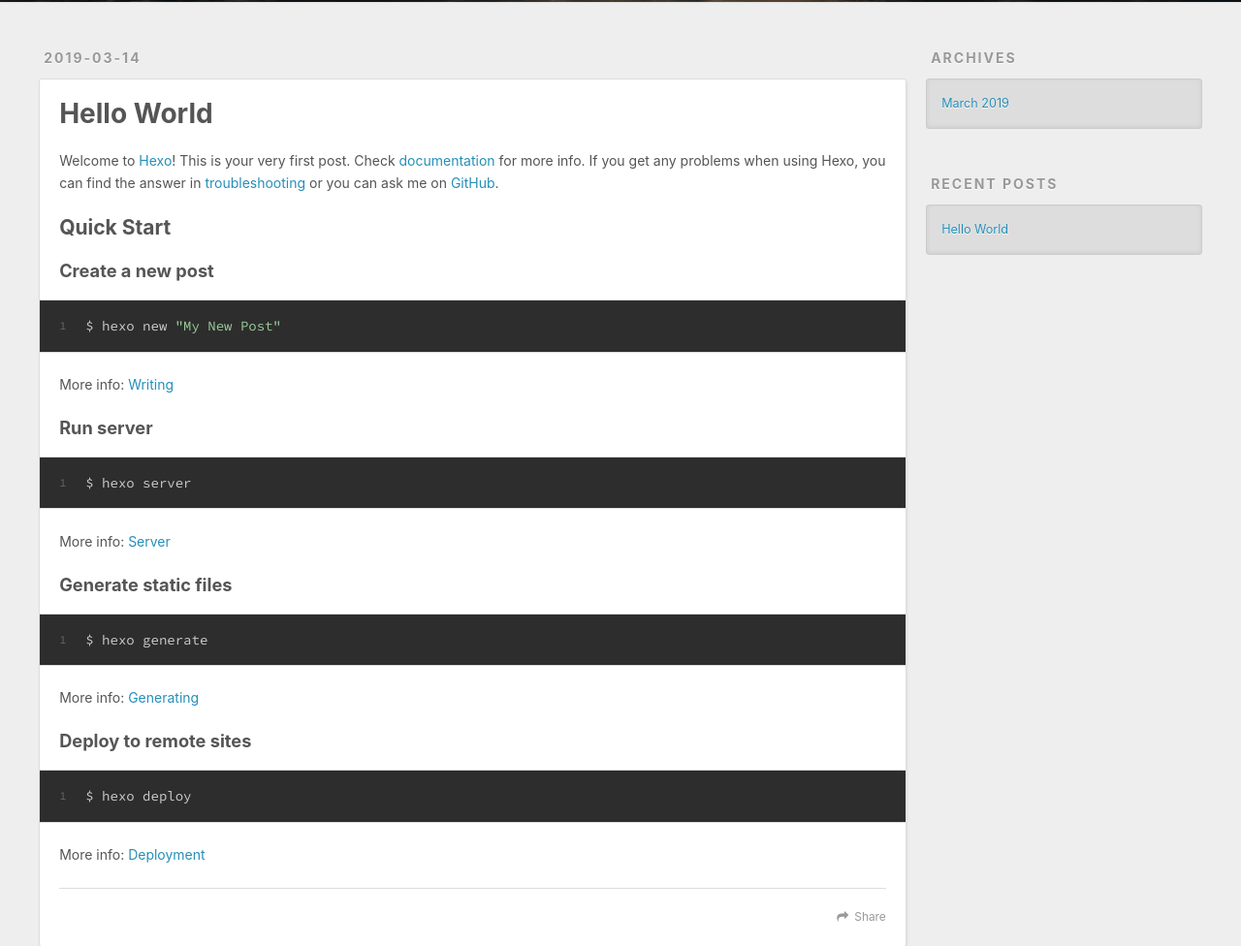
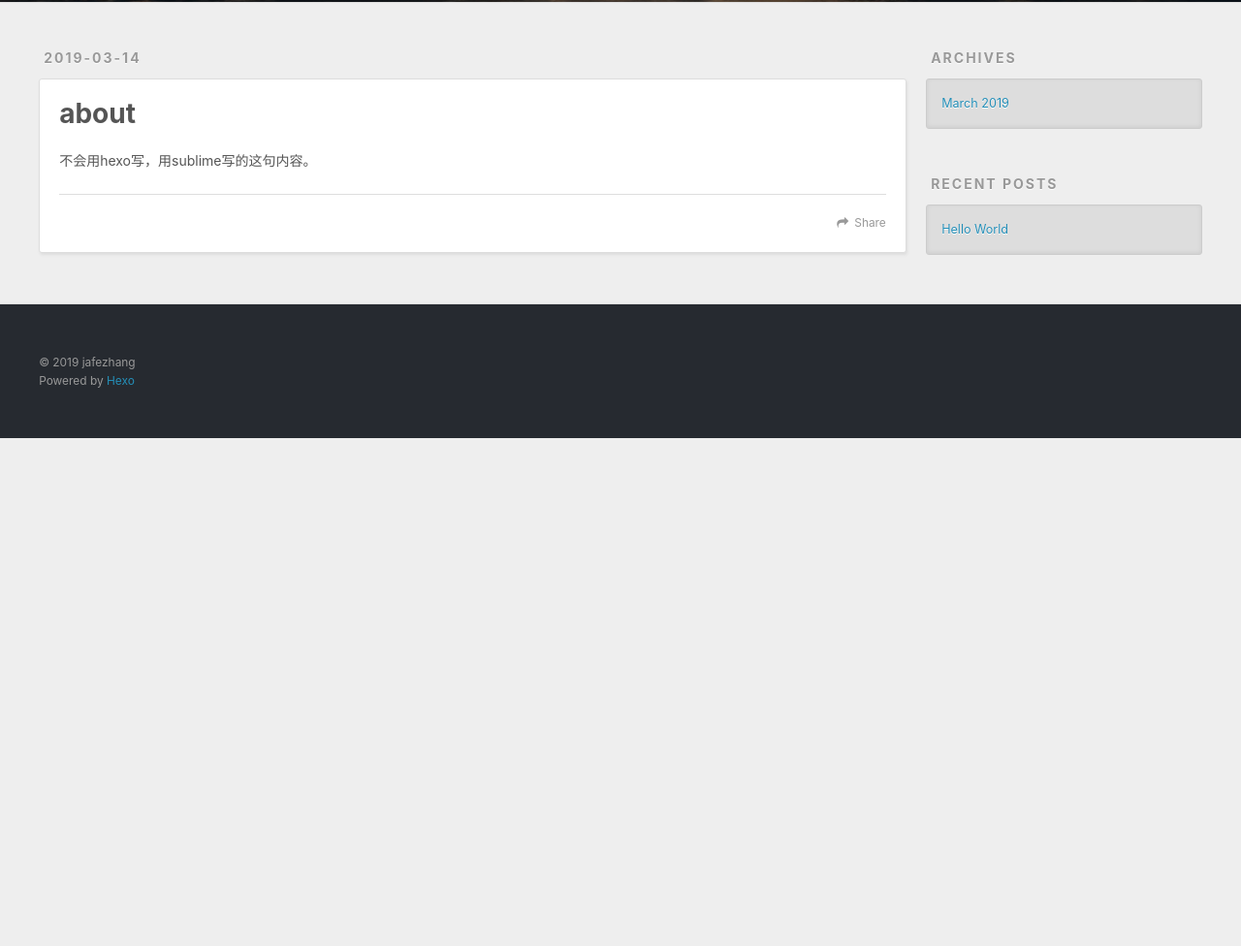
Before and after one commit to jafezhang/jafezhang.github.io, a plain HTML site: page about/index.html in a window 1280 px wide. Shown: the part 298-1274 px from the top of the page at 97% size. After the commit the page ends 800 px from the top, so only its background shows below. Drawn offline with nearby package versions, Linux system fonts and the light colour scheme.

Commit message:
Site updated: 2019-03-14 14:06:15

```diff
--- a/index.html
+++ b/about/index.html
@@ -5,19 +5,20 @@
 
 
 
-  <title>Weibaji blog</title>
+  <title>about | Weibaji blog</title>
   <meta name="viewport" content="width=device-width, initial-scale=1, maximum-scale=1">
-  <meta name="description" content="hexo+git+github">
+  <meta name="description" content="不会用hexo写，用sublime写的这句内容。">
 <meta name="keywords" content="hexo,git,npm,github">
 <meta property="og:type" content="website">
-<meta property="og:title" content="Weibaji blog">
-<meta property="og:url" content="http://jafezhang.github.io/index.html">
+<meta property="og:title" content="about">
+<meta property="og:url" content="http://jafezhang.github.io/about/index.html">
 <meta property="og:site_name" content="Weibaji blog">
-<meta property="og:description" content="hexo+git+github">
+<meta property="og:description" content="不会用hexo写，用sublime写的这句内容。">
 <meta property="og:locale" content="cn">
+<meta property="og:updated_time" content="2019-03-14T06:05:55.543Z">
 <meta name="twitter:card" content="summary">
-<meta name="twitter:title" content="Weibaji blog">
-<meta name="twitter:description" content="hexo+git+github">
+<meta name="twitter:title" content="about">
+<meta name="twitter:description" content="不会用hexo写，用sublime写的这句内容。">
 
     <link rel="alternate" href="/atom.xml" title="Weibaji blog" type="application/atom+xml">
 
@@ -68,12 +69,10 @@
   </div>
 </header>
       <div class="outer">
-        <section id="main">
-
-    <article id="post-hello-world" class="article article-type-post" itemscope itemprop="blogPost">
+        <section id="main"><article id="page-" class="article article-type-page" itemscope itemprop="blogPost">
   <div class="article-meta">
-    <a href="/2019-03-14-hello-world.html" class="article-date">
-  <time datetime="2019-03-14T05:17:59.265Z" itemprop="datePublished">2019-03-14</time>
+    <a href="/about/index.html" class="article-date">
+  <time datetime="2019-03-14T06:03:02.000Z" itemprop="datePublished">2019-03-14</time>
 </a>
 
   </div>
@@ -83,8 +82,8 @@
       <header class="article-header">
 
 
-    <h1 itemprop="name">
-      <a class="article-title" href="/2019-03-14-hello-world.html">Hello World</a>
+    <h1 class="article-title" itemprop="name">
+      about
     </h1>
 
 
@@ -92,30 +91,20 @@
 
     <div class="article-entry" itemprop="articleBody">
 
-        <p>Welcome to <a href="https://hexo.io/" target="_blank" rel="noopener">Hexo</a>! This is your very first post. Check <a href="https://hexo.io/docs/" target="_blank" rel="noopener">documentation</a> for more info. If you get any problems when using Hexo, you can find the answer in <a href="https://hexo.io/docs/troubleshooting.html" target="_blank" rel="noopener">troubleshooting</a> or you can ask me on <a href="https://github.com/hexojs/hexo/issues" target="_blank" rel="noopener">GitHub</a>.</p>
-<h2 id="Quick-Start"><a href="#Quick-Start" class="headerlink" title="Quick Start"></a>Quick Start</h2><h3 id="Create-a-new-post"><a href="#Create-a-new-post" class="headerlink" title="Create a new post"></a>Create a new post</h3><figure class="highlight bash"><table><tr><td class="gutter"><pre><span class="line">1</span><br></pre></td><td class="code"><pre><span class="line">$ hexo new <span class="string">"My New Post"</span></span><br></pre></td></tr></table></figure>
-<p>More info: <a href="https://hexo.io/docs/writing.html" target="_blank" rel="noopener">Writing</a></p>
-<h3 id="Run-server"><a href="#Run-server" class="headerlink" title="Run server"></a>Run server</h3><figure class="highlight bash"><table><tr><td class="gutter"><pre><span class="line">1</span><br></pre></td><td class="code"><pre><span class="line">$ hexo server</span><br></pre></td></tr></table></figure>
-<p>More info: <a href="https://hexo.io/docs/server.html" target="_blank" rel="noopener">Server</a></p>
-<h3 id="Generate-static-files"><a href="#Generate-static-files" class="headerlink" title="Generate static files"></a>Generate static files</h3><figure class="highlight bash"><table><tr><td class="gutter"><pre><span class="line">1</span><br></pre></td><td class="code"><pre><span class="line">$ hexo generate</span><br></pre></td></tr></table></figure>
-<p>More info: <a href="https://hexo.io/docs/generating.html" target="_blank" rel="noopener">Generating</a></p>
-<h3 id="Deploy-to-remote-sites"><a href="#Deploy-to-remote-sites" class="headerlink" title="Deploy to remote sites"></a>Deploy to remote sites</h3><figure class="highlight bash"><table><tr><td class="gutter"><pre><span class="line">1</span><br></pre></td><td class="code"><pre><span class="line">$ hexo deploy</span><br></pre></td></tr></table></figure>
-<p>More info: <a href="https://hexo.io/docs/deployment.html" target="_blank" rel="noopener">Deployment</a></p>
+        <p>不会用hexo写，用sublime写的这句内容。</p>
 
 
     </div>
     <footer class="article-footer">
-      <a data-url="http://jafezhang.github.io/2019-03-14-hello-world.html" data-id="cjt8864qj00006cvklc1ue8ew" class="article-share-link">Share</a>
+      <a data-url="http://jafezhang.github.io/about/index.html" data-id="cjt88cumq000148vkjpx4fkor" class="article-share-link">Share</a>
 
 
     </footer>
   </div>
 
-</article>
 
 
-
-
+</article>
 
 </section>
 
```
Also changed, not shown: 2019-03-14-hello-world.html (+1 -1 lines).
